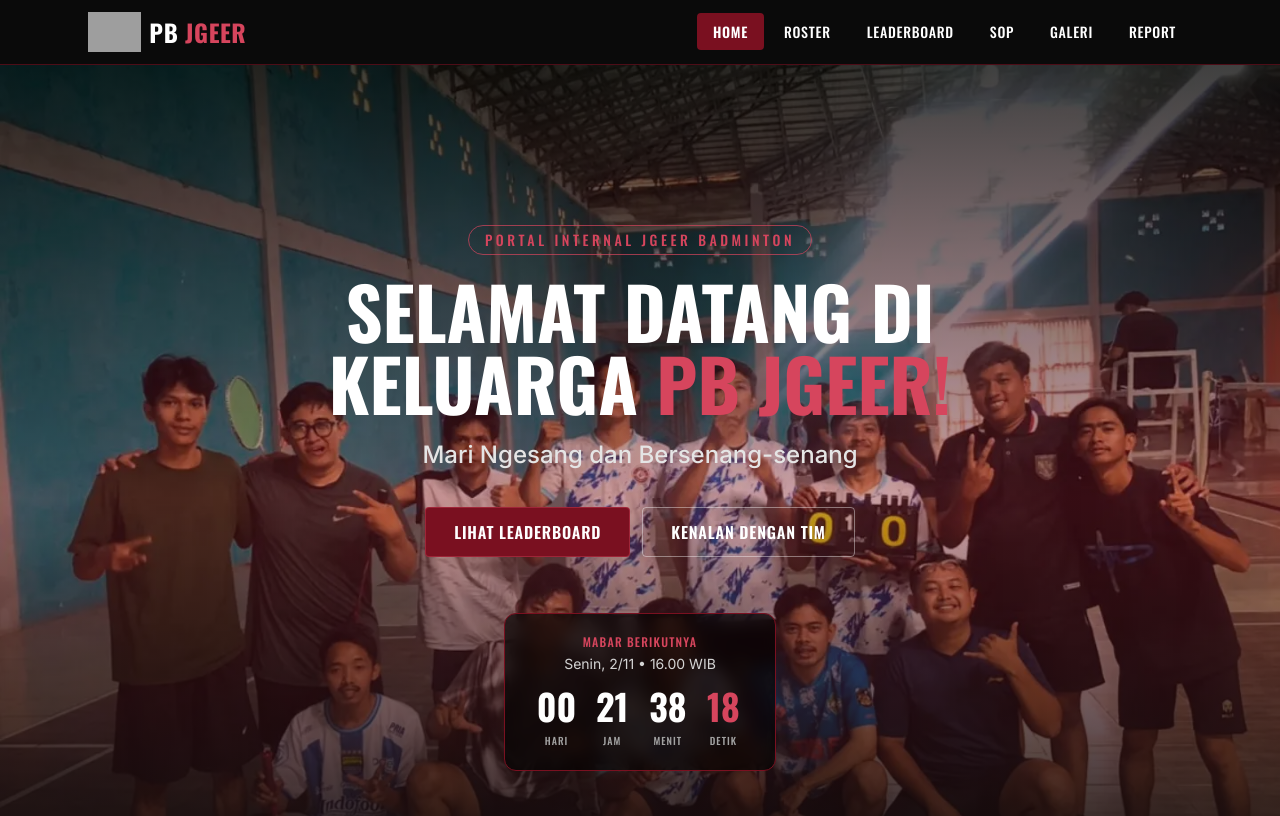
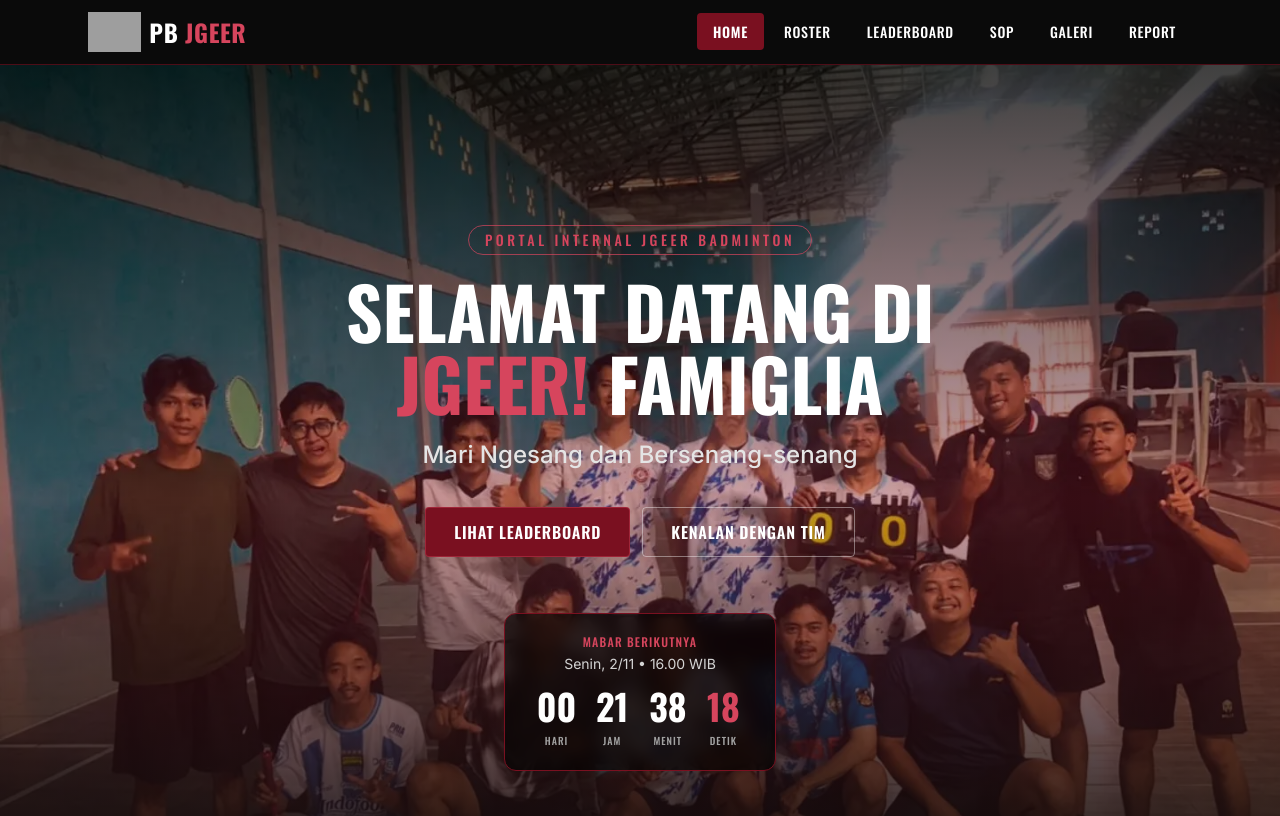
Before and after one commit to amrylr/jgeerbadminton, a plain HTML site: page index.html in a window 1280 px wide. Shown: the top 816 px of the page. Drawn offline with nearby package versions, Linux system fonts and the light colour scheme; grey boxes are pictures that could not be loaded.

Commit message:
Update index.html

```diff
--- a/index.html
+++ b/index.html
@@ -156,7 +156,7 @@
         </span>
         <h1 class="font-display font-bold uppercase leading-tight text-4xl sm:text-6xl lg:text-7xl">
           Selamat Datang di <br class="hidden sm:block" />
-          Keluarga <span class="text-brand-rose">PB Jgeer!</span>
+          <span class="text-brand-rose">Jgeer!</span> Famiglia
         </h1>
         <p class="mt-5 text-lg sm:text-2xl text-neutral-200 font-medium">
           Mari Ngesang dan Bersenang-senang
```
